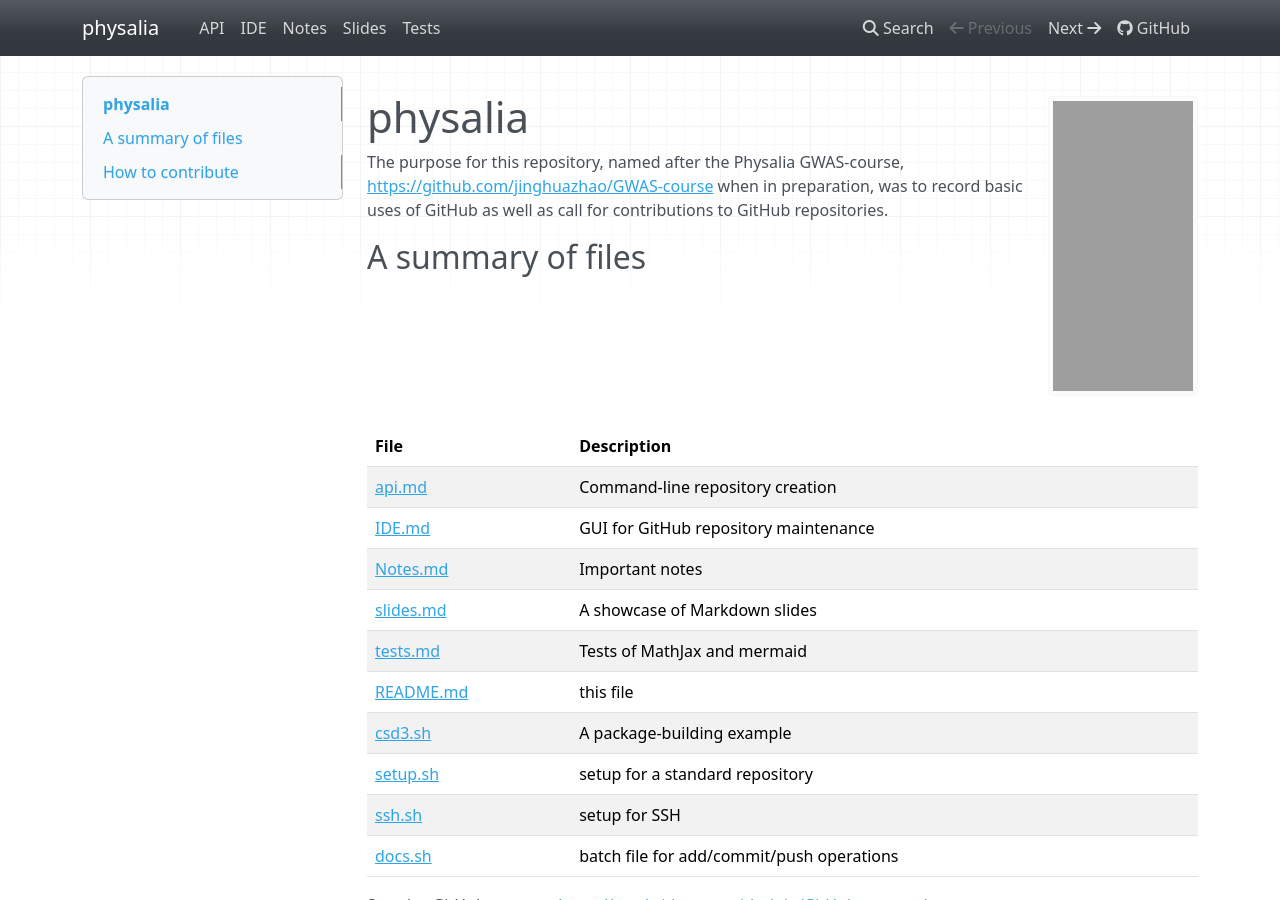
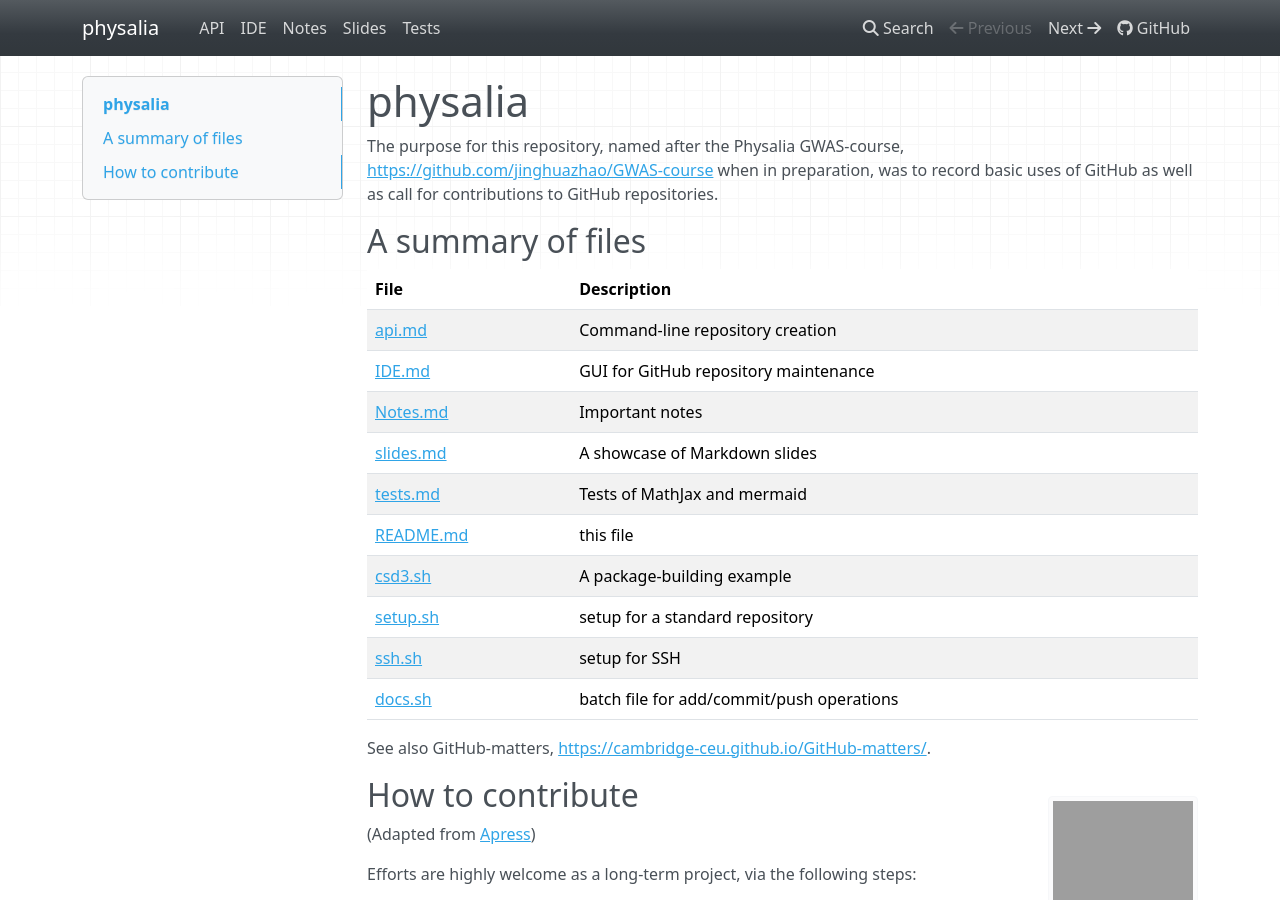
Before and after one commit to jinghuazhao/physalia, an MkDocs documentation site: the page built from docs/README.md, in a window 1280 px wide and 900 px high. Built offline with MkDocs 1.6.1, drawn with Linux system fonts in a browser that asks for light colours; nearby versions of some CDN libraries; a script that is not in the unit is left out; grey boxes are pictures that could not be loaded.

Commit message:
physalia

```diff
--- a/docs/README.md
+++ b/docs/README.md
@@ -1,5 +1,3 @@
-<img src="https://animaldiversity.org/collections/contributors/Grzimek_inverts/Hydrozoa/Physalia_physalis_polyp/medium.jpg" width="150" height="300" align="right">
-
 # physalia
 
 The purpose for this repository, named after the Physalia GWAS-course, <https://github.com/jinghuazhao/GWAS-course> when in preparation, was to record basic uses of GitHub as well as call for contributions to GitHub repositories.
@@ -20,6 +18,8 @@ The purpose for this repository, named after the Physalia GWAS-course, <https://
  [docs.sh](docs.sh) | batch file for add/commit/push operations
 
 See also GitHub-matters, <https://cambridge-ceu.github.io/GitHub-matters/>.
+
+<img src="https://animaldiversity.org/collections/contributors/Grzimek_inverts/Hydrozoa/Physalia_physalis_polyp/medium.jpg" width="150" height="300" align="right">
 
 ## How to contribute
 
```
